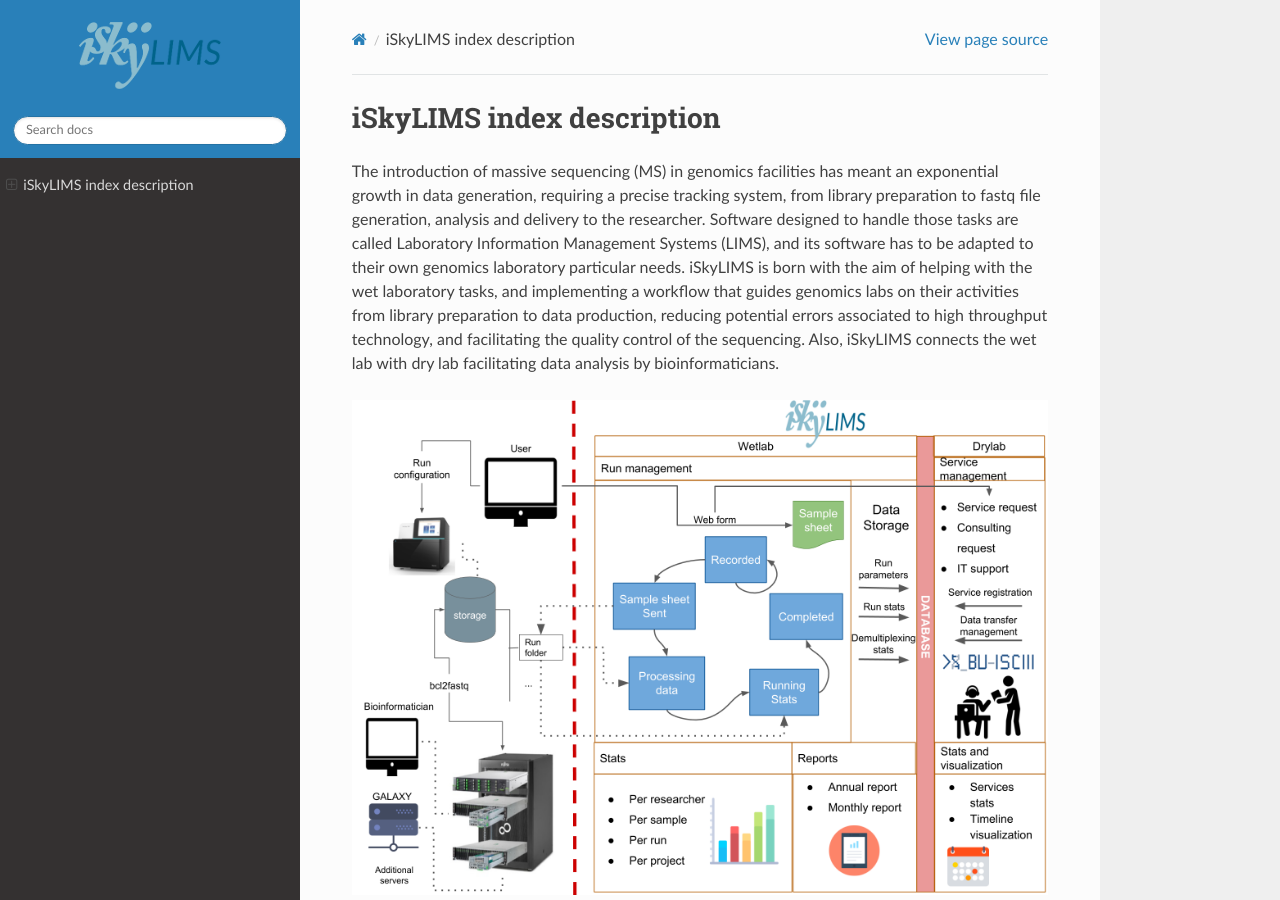
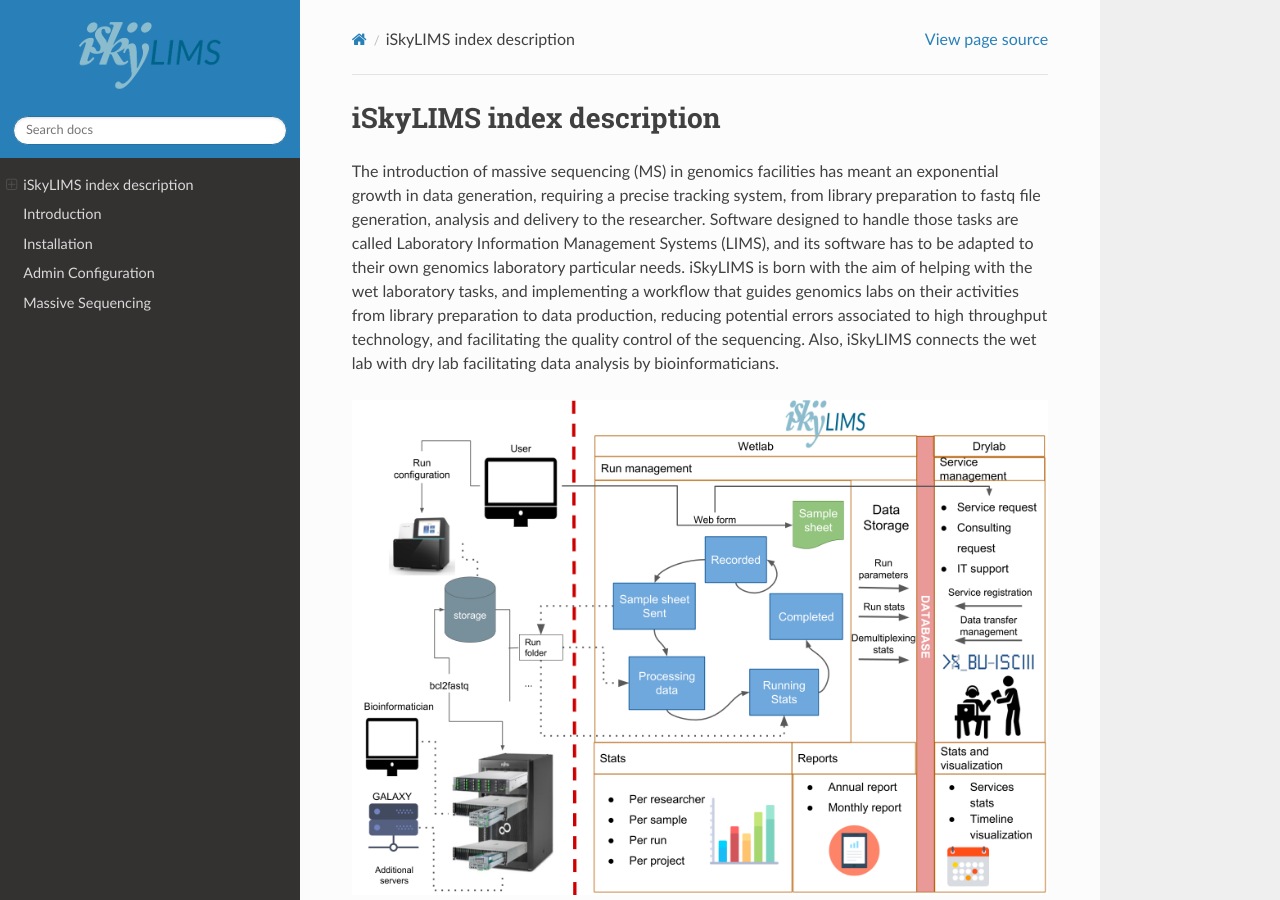
Before and after one commit to luissian/iSkyLIMS_documentation, a Sphinx documentation site: the page built from docs/index.md, in a window 1280 px wide and 900 px high. Built offline with Sphinx 7.4.7 and the Read the Docs theme 2.0.0, drawn with Linux system fonts in a browser that asks for light colours.

```diff
--- a/docs/conf.py
+++ b/docs/conf.py
@@ -39,6 +39,8 @@ extensions = [
     'sphinx.ext.napoleon',
     'sphinx.ext.mathjax',
     'recommonmark',
+    # Auto-generate section labels.
+    'sphinx.ext.autosectionlabel',
 ]
 
 # Add any paths that contain templates here, relative to this directory.
--- a/docs/index.md
+++ b/docs/index.md
@@ -14,10 +14,10 @@ For any problems or bug reporting please post us an [issue](https://github.com/B
 
 Contents
 --------
-* [Introduction](introduction.md)
-* [Installation](installation.md)
-* [Admin Configuration](admin_configuration.md)
-* [Massive Sequencing](installation.md)
+# [Introduction](introduction.md)
+# [Installation](installation.md)
+# [Admin Configuration](admin_configuration.md)
+# [Massive Sequencing](installation.md)
   * [Wet lab Manager configuration](wetlab_manager_configuration.md)
   * [Wet lab User configuration](wetlab_user_configuration.me)
 * [Service Requesting](installation.md)
```
